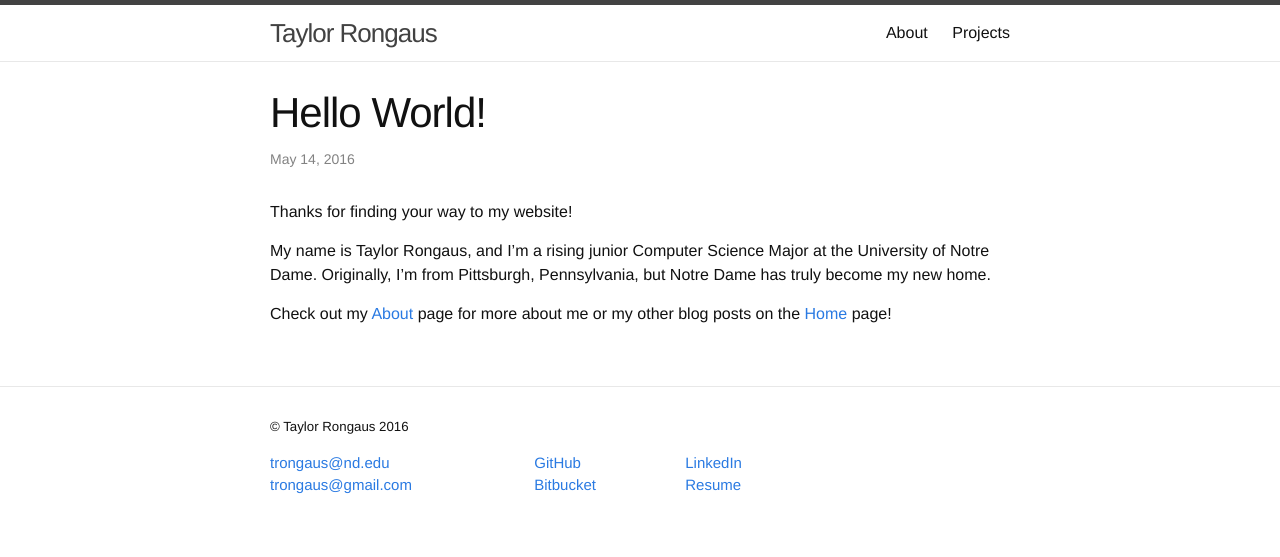
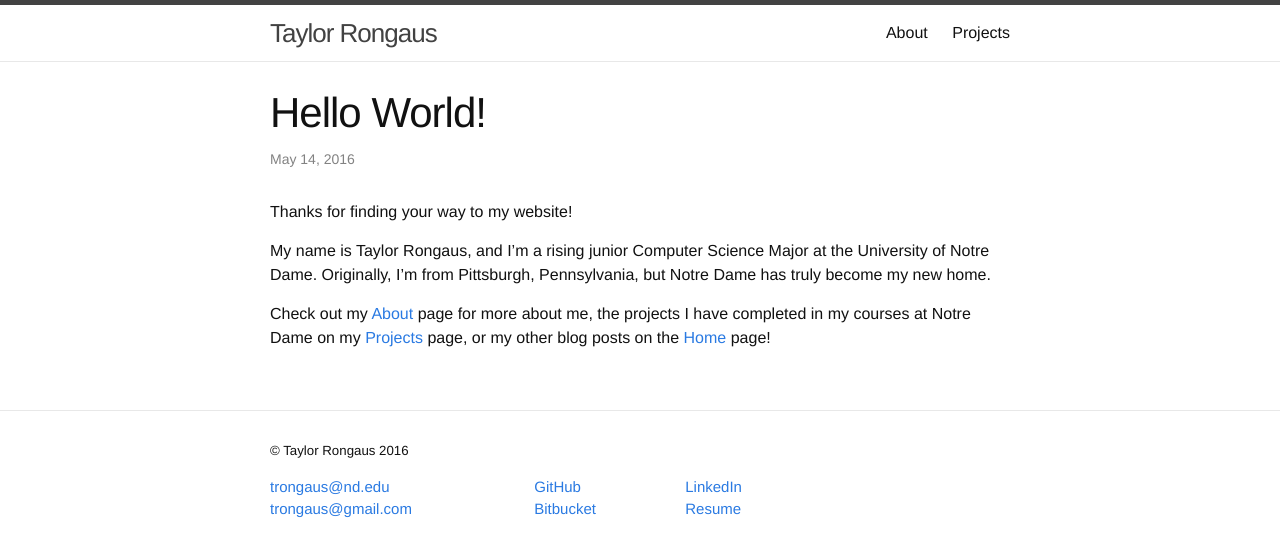
Before and after one commit to trongaus/trongaus.github.io, a Jekyll site: the page built from _posts/2016-05-14-hello-world.markdown, in a window 1280 px wide. Shown: the top 557 px of the page. Built offline with Jekyll 4.4.1, drawn with Linux system fonts in a browser that asks for light colours.

Commit message:
updated first post to link to projects page

```diff
--- a/_posts/2016-05-14-hello-world.markdown
+++ b/_posts/2016-05-14-hello-world.markdown
@@ -9,7 +9,8 @@ Thanks for finding your way to my website!
 
 My name is Taylor Rongaus, and I'm a rising junior Computer Science Major at the University of Notre Dame. Originally, I'm from Pittsburgh, Pennsylvania, but Notre Dame has truly become my new home.
 
-Check out my [About][trongaus-About] page for more about me or my other blog posts on the [Home][trongaus-Home] page!
+Check out my [About][trongaus-About] page for more about me, the projects I have completed in my courses at Notre Dame on my [Projects][trongaus-Projects] page, or my other blog posts on the [Home][trongaus-Home] page!
 
 [trongaus-About]: http://trongaus.github.io/about
 [trongaus-Home]: http://trongaus.github.io
+[trongaus-Projects]: http://trongaus.github.io/projects
```
